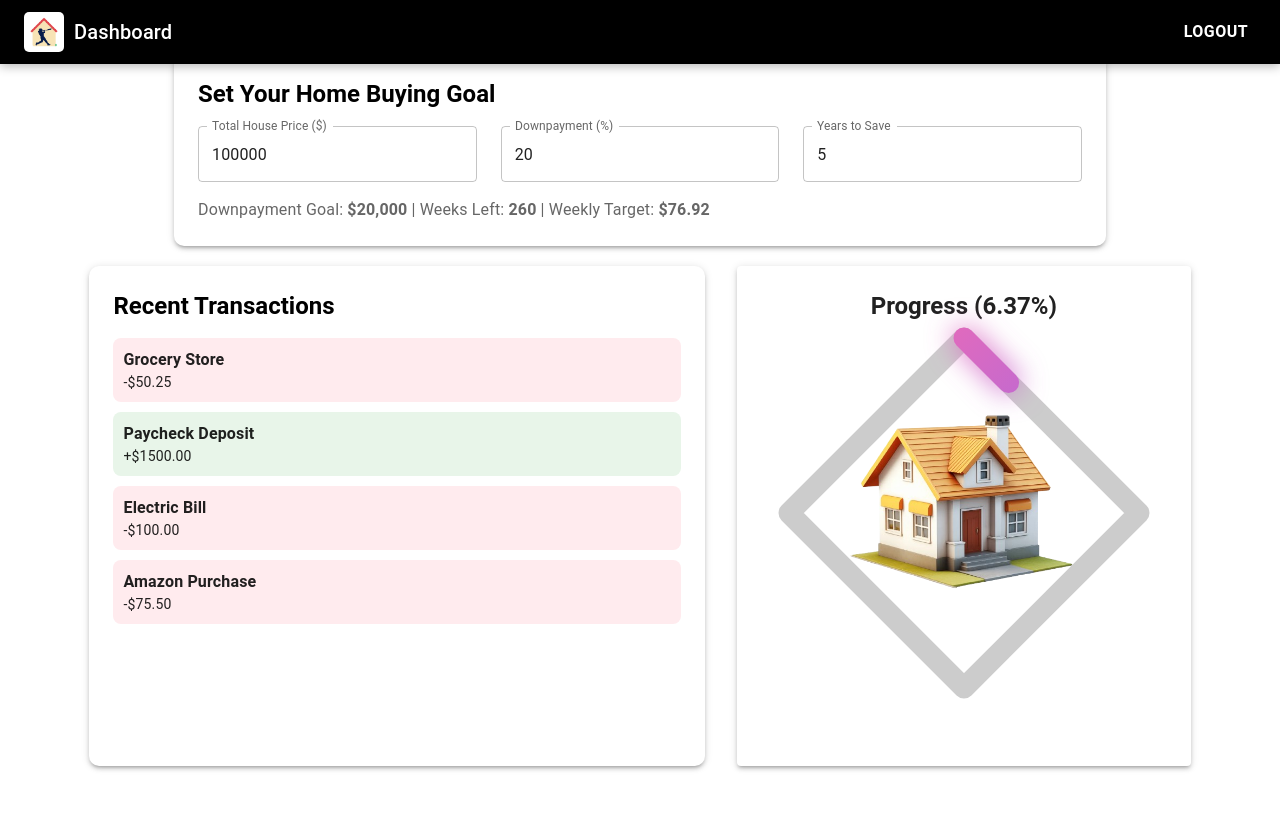
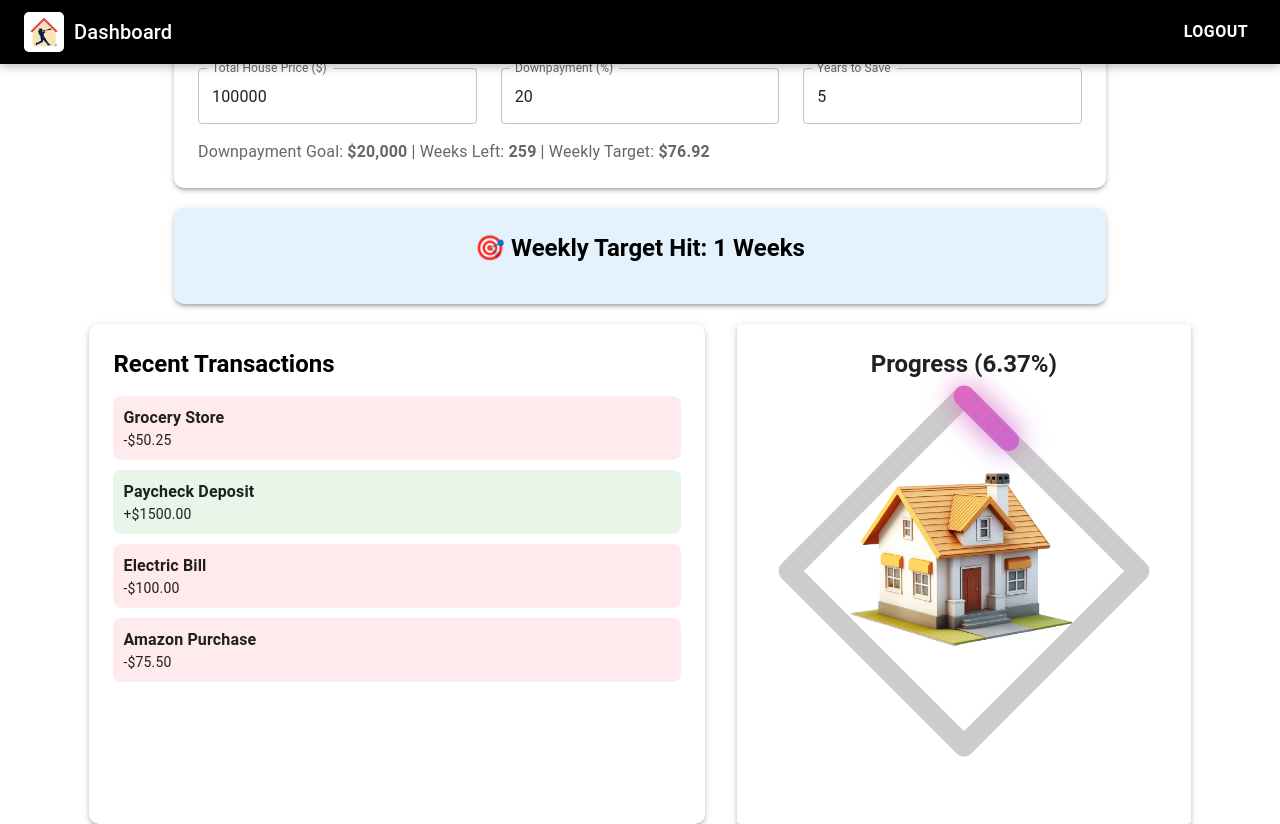
Before and after one commit to WanderingWalnut/HomeRun, a React (Vite) app in the folder frontend/frontend/: page /mainpage in a window 1280 px wide. Before the commit the page ends 800 px from the top, so only its background shows below. Built offline with nearby package versions, Linux system fonts and the light colour scheme.

Commit message:
Fixed weekly coutner

```diff
--- a/frontend/frontend/src/pages/MainPage.tsx
+++ b/frontend/frontend/src/pages/MainPage.tsx
@@ -65,6 +65,7 @@ export default function MainPage() {
   // Home Run Counter
   const [homeRunsLeft, setHomeRunsLeft] = useState<number>(weeksLeft);
   const [weeklySavings, setWeeklySavings] = useState<number>(0);
+  const [weeksGoalHit, setWeeksGoalHit] = useState<number>(0); // New state for tracking weeks goal hit
 
   useEffect(() => {
     setTimeout(() => {
@@ -79,28 +80,32 @@ export default function MainPage() {
       totalSaved += txn.amount;
     });
     setSavedAmount(totalSaved);
+
+    // Calculate weekly savings
+    const today = new Date();
+    const currentWeek = Math.floor(today.getTime() / (1000 * 60 * 60 * 24 * 7));
+    const lastSavedWeek = localStorage.getItem("lastSavedWeek");
+
+    if (lastSavedWeek && Number(lastSavedWeek) === currentWeek) {
+      // If it's the same week, accumulate savings
+      setWeeklySavings((prev) => prev + totalSaved);
+    } else {
+      // If it's a new week, reset weekly savings
+      localStorage.setItem("lastSavedWeek", String(currentWeek));
+      setWeeklySavings(totalSaved);
+    }
   }, [transactions]);
 
   const progress = Math.min(100, (savedAmount / downpaymentGoal) * 100);
 
   // Check if weekly target is met
   useEffect(() => {
-    const today = new Date();
-    const currentWeek = Math.floor(today.getTime() / (1000 * 60 * 60 * 24 * 7));
-
-    const lastSavedWeek = localStorage.getItem("lastSavedWeek");
-
-    if (lastSavedWeek && Number(lastSavedWeek) === currentWeek) {
-      return; // Don't reset if it's still the same week
-    }
-
-    localStorage.setItem("lastSavedWeek", String(currentWeek));
-
     if (weeklySavings >= weeklyTarget) {
       setHomeRunsLeft((prev) => Math.max(0, prev - 1));
       setWeeklySavings(0);
+      setWeeksGoalHit((prev) => prev + 1); // Increment weeks goal hit
     }
-  }, [weeklySavings]);
+  }, [weeklySavings, weeklyTarget]);
 
   return (
     <Box>
@@ -119,6 +124,13 @@ export default function MainPage() {
         </Box>
         <Typography variant="body1" color="textSecondary" mt={2}>
           Downpayment Goal: <strong>${downpaymentGoal.toLocaleString()}</strong> | Weeks Left: <strong>{homeRunsLeft}</strong> | Weekly Target: <strong>${weeklyTarget.toFixed(2)}</strong>
+        </Typography>
+      </Paper>
+
+      {/* Weekly Target Hit Section */}
+      <Paper elevation={3} sx={{ width: "80%", margin: "20px auto", p: 3, borderRadius: "10px", backgroundColor: "#e3f2fd" }}>
+        <Typography variant="h5" fontWeight="bold" mb={2} color="black" textAlign="center">
+          🎯 Weekly Target Hit: <strong>{weeksGoalHit}</strong> Weeks
         </Typography>
       </Paper>
 
```
